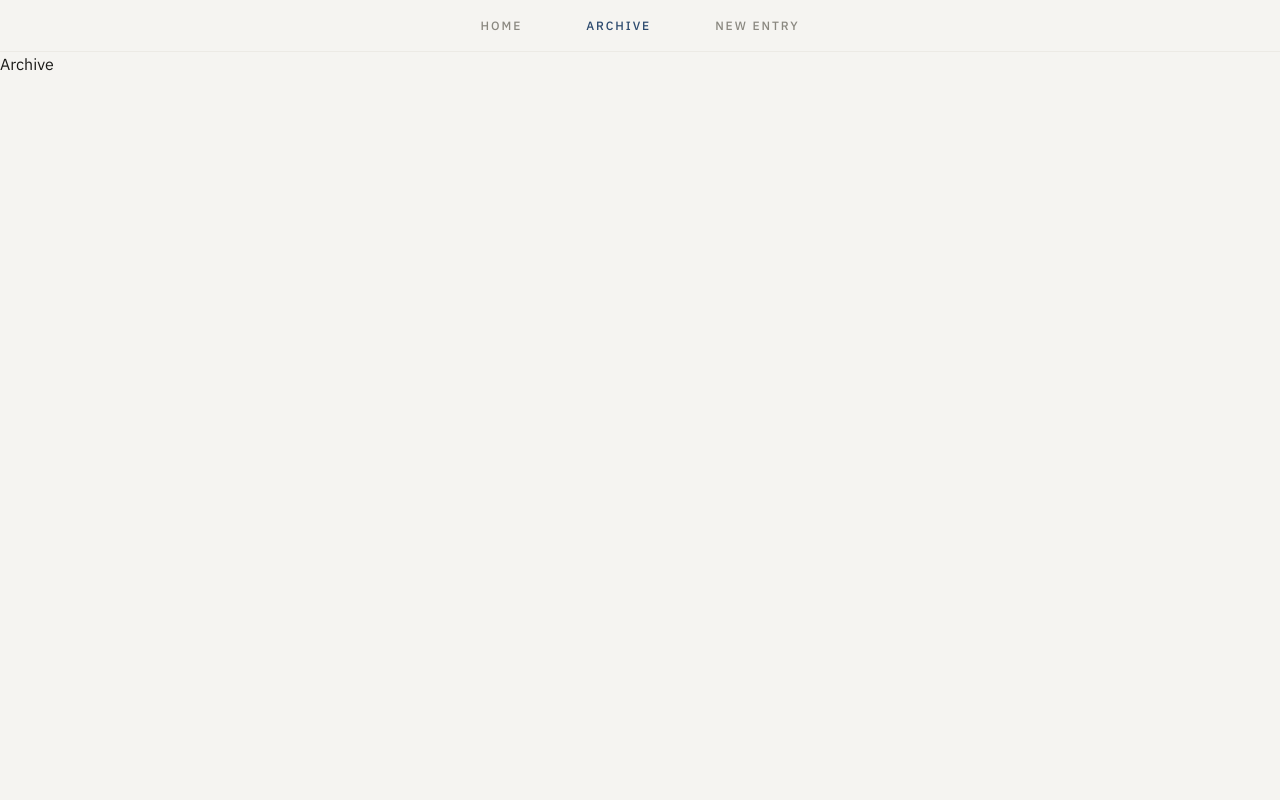
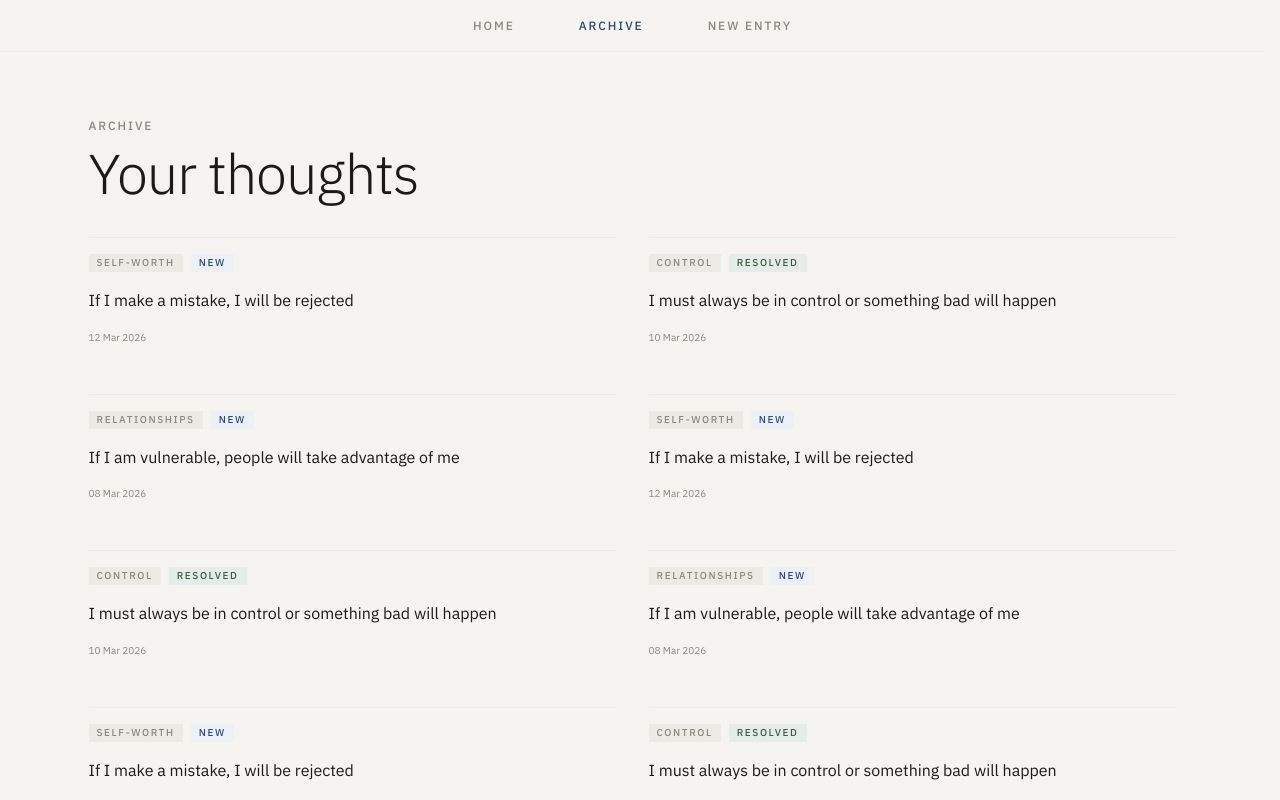
Before and after one commit to jbaldacim/weissraum, a React (Vite) app: page /archive in a window 1280 px wide. Shown: the top 800 px of the page. Built offline with nearby package versions, Linux system fonts and the light colour scheme.

Commit message:
feat: add Archive view with mock entries and layout components

```diff
--- a/src/styles/GlobalStyles.js
+++ b/src/styles/GlobalStyles.js
@@ -74,6 +74,10 @@ export const GlobalStyle = createGlobalStyle`
     }
   }
 
+  html {
+    scrollbar-gutter: stable;
+  }
+
   body {
     background-color: var(--color-background);
     color:            var(--color-text);
@@ -81,6 +85,7 @@ export const GlobalStyle = createGlobalStyle`
     font-weight:      var(--weight-regular);
     line-height:      var(--leading-normal);
     -webkit-font-smoothing: antialiased;
+
   }
 
   img, picture, video, canvas, svg {
--- a/src/views/Archive.jsx
+++ b/src/views/Archive.jsx
@@ -1,5 +1,96 @@
+import AssumptionCard from "../components/Card/AssumptionCard";
+import Container from "../components/Layout/Container";
+import Grid, { Col } from "../components/Layout/Grid";
+import Stack from "../components/Layout/Stack";
+import SectionHeader from "../components/SectionHeader/SectionHeader";
+
+const mockEntries = [
+  {
+    id: "1",
+    assumption: "If I make a mistake, I will be rejected",
+    category: "Self-worth",
+    status: "new",
+    date: "12 Mar 2026",
+  },
+  {
+    id: "2",
+    assumption: "I must always be in control or something bad will happen",
+    category: "Control",
+    status: "resolved",
+    date: "10 Mar 2026",
+  },
+  {
+    id: "3",
+    assumption: "If I am vulnerable, people will take advantage of me",
+    category: "Relationships",
+    status: "new",
+    date: "08 Mar 2026",
+  },
+  {
+    id: "4",
+    assumption: "If I make a mistake, I will be rejected",
+    category: "Self-worth",
+    status: "new",
+    date: "12 Mar 2026",
+  },
+  {
+    id: "5",
+    assumption: "I must always be in control or something bad will happen",
+    category: "Control",
+    status: "resolved",
+    date: "10 Mar 2026",
+  },
+  {
+    id: "6",
+    assumption: "If I am vulnerable, people will take advantage of me",
+    category: "Relationships",
+    status: "new",
+    date: "08 Mar 2026",
+  },
+  {
+    id: "7",
+    assumption: "If I make a mistake, I will be rejected",
+    category: "Self-worth",
+    status: "new",
+    date: "12 Mar 2026",
+  },
+  {
+    id: "8",
+    assumption: "I must always be in control or something bad will happen",
+    category: "Control",
+    status: "resolved",
+    date: "10 Mar 2026",
+  },
+  {
+    id: "9",
+    assumption: "If I am vulnerable, people will take advantage of me",
+    category: "Relationships",
+    status: "new",
+    date: "08 Mar 2026",
+  },
+];
+
 function Archive() {
-  return <div>Archive</div>;
+  return (
+    <Container>
+      <Stack>
+        <SectionHeader label="Archive" heading="Your thoughts" />
+        <Grid>
+          {mockEntries.map((entry) => (
+            <Col $span={6} key={entry.id}>
+              <AssumptionCard
+                id={entry.id}
+                assumption={entry.assumption}
+                category={entry.category}
+                status={entry.status}
+                date={entry.date}
+              />
+            </Col>
+          ))}
+        </Grid>
+      </Stack>
+    </Container>
+  );
 }
 
 export default Archive;
```
Also changed, not shown: 1 other file (tests, documents, lock files or other folders).
